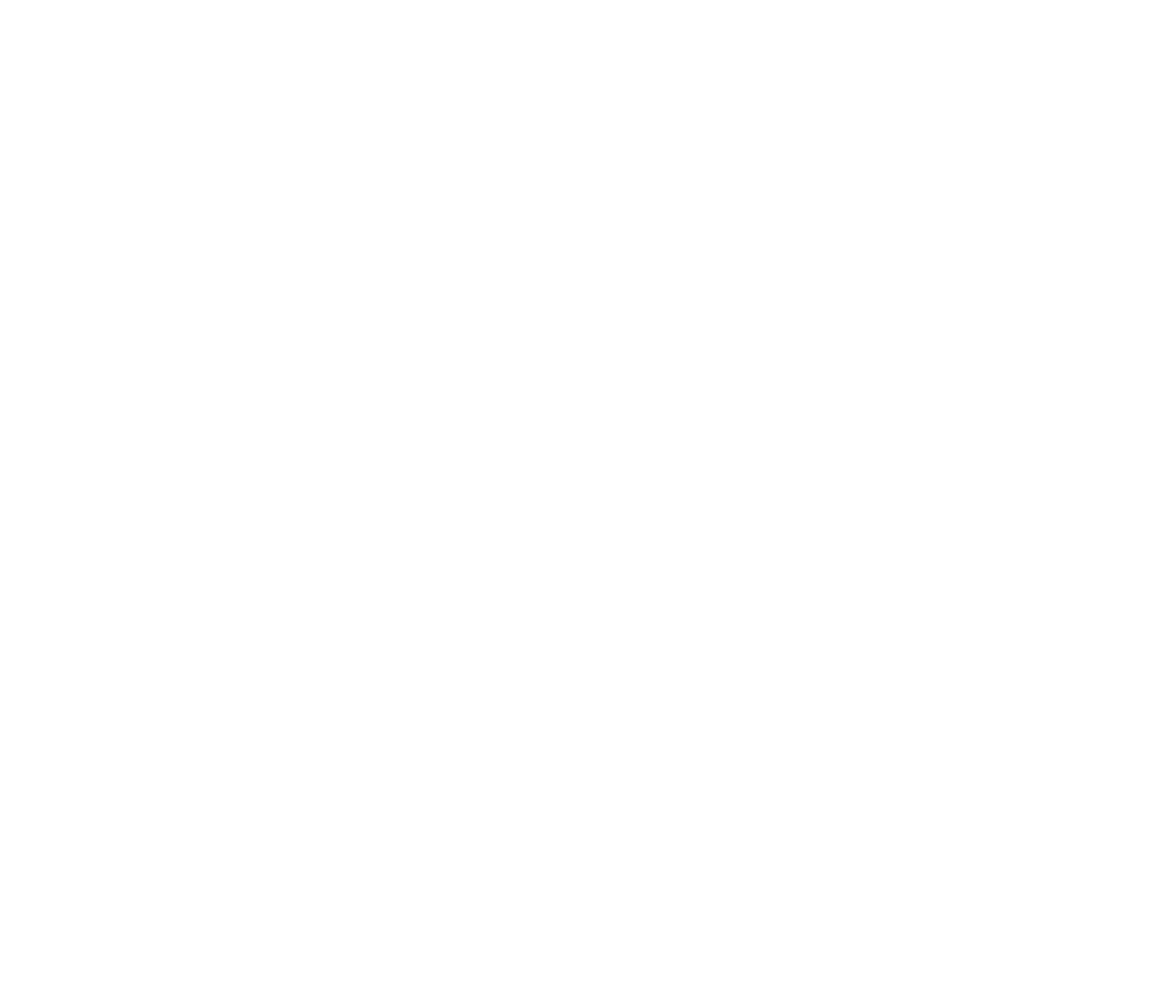
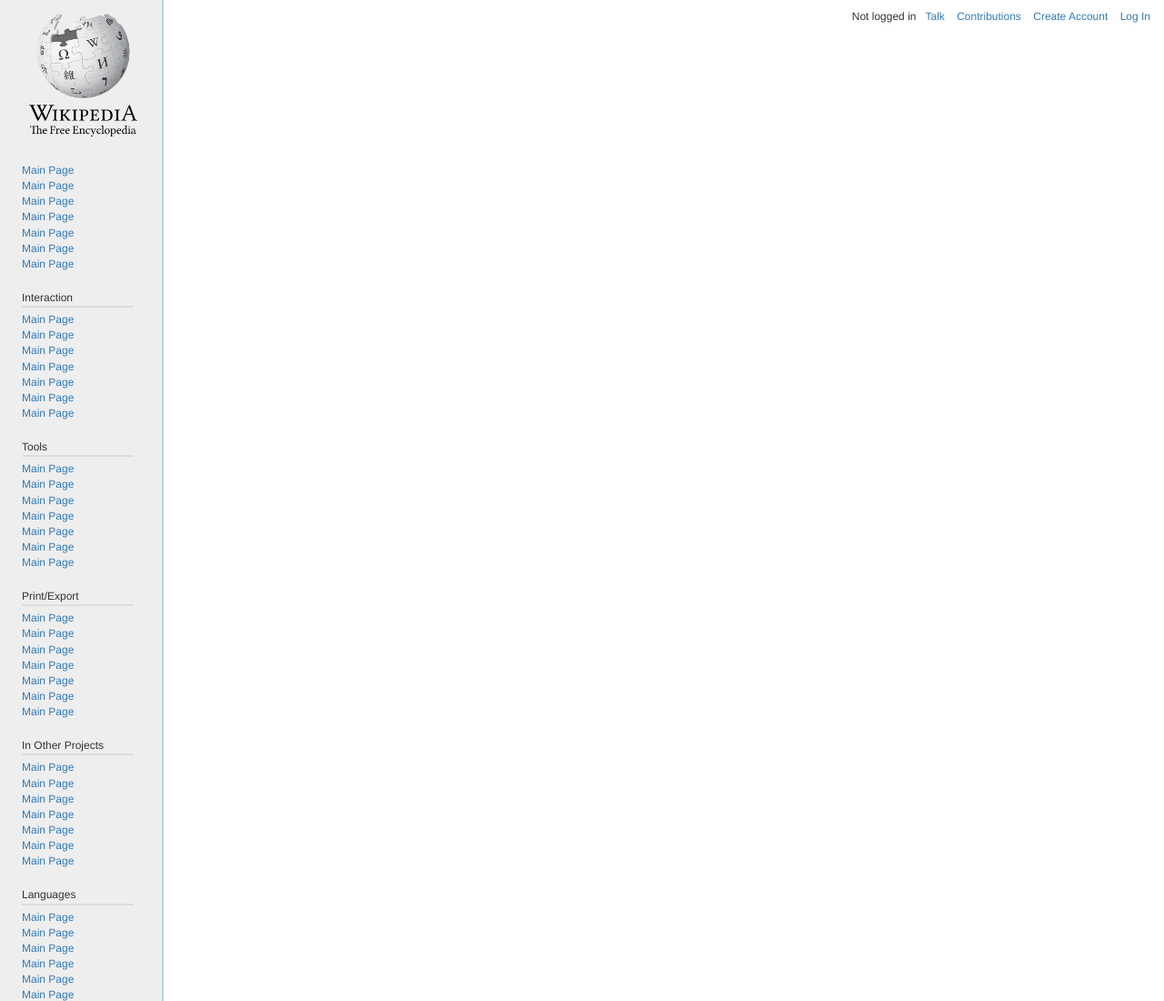
Before and after one commit to TerranceH/wikipedia-project, a plain HTML site: page index.html in a window 1280 px wide. Shown: the top 1100 px of the page at 91% size. Before the commit the page ends 800 px from the top, so only its background shows below. Drawn offline with Linux system fonts and the light colour scheme.

Commit message:
Add sidebar and top area

```diff
--- a/css/styles.css
+++ b/css/styles.css
@@ -0,0 +1,53 @@
+body {
+  font-size:12px;
+}
+#sidebar {
+  width:180px;
+  /* height:100vh; */
+  float:left;
+  background-color: #eee;
+  padding-left: 24px;
+  border-right: 2px solid lightblue;
+  display:block;
+}
+#sidebar-links {
+  display:block;
+}
+#logo {
+  width:135px;
+  padding-bottom:24px;
+}
+#top-area {
+  width:100%;
+  height:35px;
+  text-align:right;
+  padding-right:10px;
+}
+a {
+  display:inherit;
+}
+li {
+  display:inline-block;
+  padding: 10px 5px 10px 5px;
+}
+.link-group {
+  padding-bottom:20px;
+}
+.horizontal-line {
+  background-color:#ddd;
+  width:80%;
+  height:2px;
+  margin-bottom:5px;
+}
+#tab-area {
+  /* background-color: yellow; */
+  width:100%;
+  height:35px;
+  text-align:right;
+  padding-right:10px;
+}
+/* #main-tab {
+  width: 50px;
+  height: 100%;
+  background-color: green;
+} */
--- a/index.html
+++ b/index.html
@@ -1,14 +1,112 @@
 <!DOCTYPE html>
 <html>
-  <head>
+  <header>
     <meta charset="utf-8">
     <link href="css/bootstrap.css" rel="stylesheet" type="text/css">
     <link href="css/styles.css" rel="stylesheet" type="text/css">
-    <title>
-      TITLE-HERE
-    </title>
+
+
+
+    <title> Wiki Page</title>
   </head>
   <body>
+    <div id="sidebar">
+      <img src="img/logo.png" id="logo">
+      <div id="sidebar-links">
+        <div class="link-group">
+          <a href="#">Main Page</a>
+          <a href="#">Main Page</a>
+          <a href="#">Main Page</a>
+          <a href="#">Main Page</a>
+          <a href="#">Main Page</a>
+          <a href="#">Main Page</a>
+          <a href="#">Main Page</a>
+        </div>
+        Interaction
+        <div class="horizontal-line"></div>
+        <div class="link-group">
+          <a href="#">Main Page</a>
+          <a href="#">Main Page</a>
+          <a href="#">Main Page</a>
+          <a href="#">Main Page</a>
+          <a href="#">Main Page</a>
+          <a href="#">Main Page</a>
+          <a href="#">Main Page</a>
+        </div>
+        Tools
+        <div class="horizontal-line"></div>
+        <div class="link-group">
+          <a href="#">Main Page</a>
+          <a href="#">Main Page</a>
+          <a href="#">Main Page</a>
+          <a href="#">Main Page</a>
+          <a href="#">Main Page</a>
+          <a href="#">Main Page</a>
+          <a href="#">Main Page</a>
+        </div>
+        Print/Export
+        <div class="horizontal-line"></div>
+        <div class="link-group">
+          <a href="#">Main Page</a>
+          <a href="#">Main Page</a>
+          <a href="#">Main Page</a>
+          <a href="#">Main Page</a>
+          <a href="#">Main Page</a>
+          <a href="#">Main Page</a>
+          <a href="#">Main Page</a>
+        </div>
+        In Other Projects
+        <div class="horizontal-line"></div>
+        <div class="link-group">
+          <a href="#">Main Page</a>
+          <a href="#">Main Page</a>
+          <a href="#">Main Page</a>
+          <a href="#">Main Page</a>
+          <a href="#">Main Page</a>
+          <a href="#">Main Page</a>
+          <a href="#">Main Page</a>
+        </div>
+        Languages
+        <div class="horizontal-line"></div>
+        <div class="link-group">
+          <a href="#">Main Page</a>
+          <a href="#">Main Page</a>
+          <a href="#">Main Page</a>
+          <a href="#">Main Page</a>
+          <a href="#">Main Page</a>
+          <a href="#">Main Page</a>
+          <a href="#">Main Page</a>
+          <a href="#">Main Page</a>
+          <a href="#">Main Page</a>
+          <a href="#">Main Page</a>
+          <a href="#">Main Page</a>
+          <a href="#">Main Page</a>
+          <a href="#">Main Page</a>
+          <a href="#">Main Page</a>
+          <a href="#">Main Page</a>
+          <a href="#">Main Page</a>
+          <a href="#">Main Page</a>
+          <a href="#">Main Page</a>
+          <a href="#">Main Page</a>
+          <a href="#">Main Page</a>
+          <a href="#">Main Page</a>
+          <a href="#"><strong>Complete List</strong></a>
+        </div>
+      </div>
+    </div>
+    <div id="top-area">
+      <ul>
+        <li>Not logged in
+        <li><a href="#">Talk</a></li>
+        <li><a href="#">Contributions</a></li>
+        <li><a href="#">Create Account</a></li>
+        <li><a href="#">Log In</a></li>
 
+      </ul>
+    </div>
+
+    <div id="tab-area">
+      <!-- <div id="main-tab">Main</div> -->
+    </div>
   </body>
 </html>
```
Also changed, not shown: img/logo.png (added).
